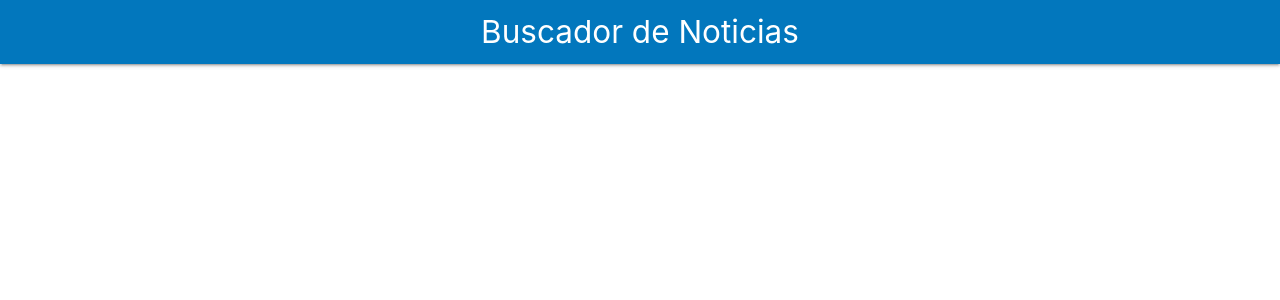
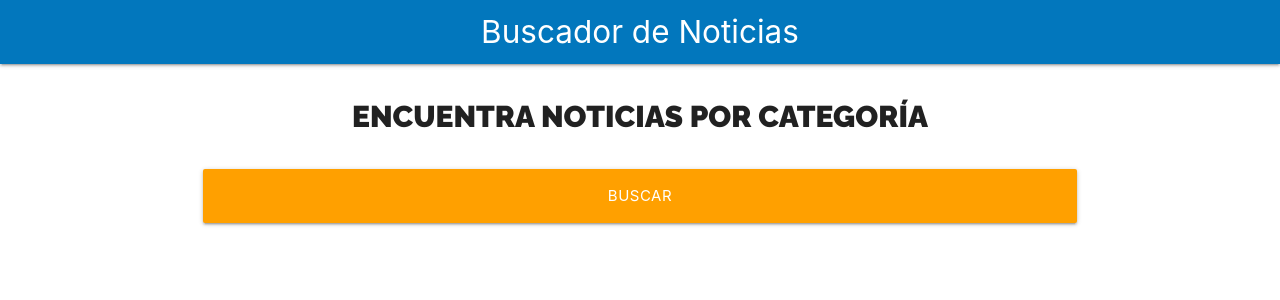
Before and after one commit to mssj-11/noticias, a React (Create React App) app: page / in a window 1280 px wide. Shown: the top 300 px of the page. Built offline with nearby package versions, Linux system fonts and the light colour scheme.

Commit message:
FORMULARIO

```diff
--- a/src/App.js
+++ b/src/App.js
@@ -1,5 +1,6 @@
 import React, { Fragment } from 'react';
 import Header from './components/Header';
+import Formulario from './components/Formulario';
 
 function App() {
   return (
@@ -7,7 +8,9 @@
       <Header
         titulo = 'Buscador de Noticias'
       />
-      <div className="container white"></div>
+      <div className="container white">
+        <Formulario />
+      </div>
     </Fragment>
   );
 }
--- /dev/null
+++ b/src/components/Formulario.js
@@ -0,0 +1,24 @@
+import React from 'react';
+import styles from './Formulario.module.css';
+
+const Formulario = () => {
+    return (
+        <div className={`${styles.buscador} row`}>
+            <div className="co s12 m8 offset-m2">
+                <form>
+                    <h2 className={styles.heading}>Encuentra Noticias por Categoría</h2>
+
+                    <div className="input-field col s12">
+                        <input
+                            type="submit"
+                            className={`${styles['btn-block']} btn-large amber darken-2`}
+                            value="Buscar"
+                        />
+                    </div>
+                </form>
+            </div>
+        </div>
+    );
+}
+
+export default Formulario;
--- /dev/null
+++ b/src/components/Formulario.module.css
@@ -0,0 +1,15 @@
+.heading {
+    font-family: 'Raleway', sans-serif;
+    font-weight: 900;
+    font-size: 2rem;
+    text-transform: uppercase;
+    text-align: center;
+}
+
+.buscador {
+    margin-top: 2rem;
+    margin-bottom: 2rem;
+    text-align: left;
+}
+
+.btn-block { width: 100%; }
```
